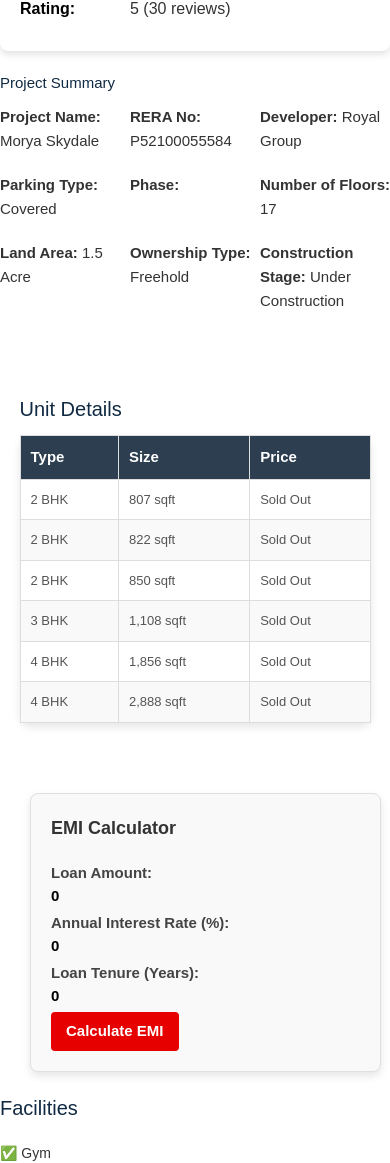
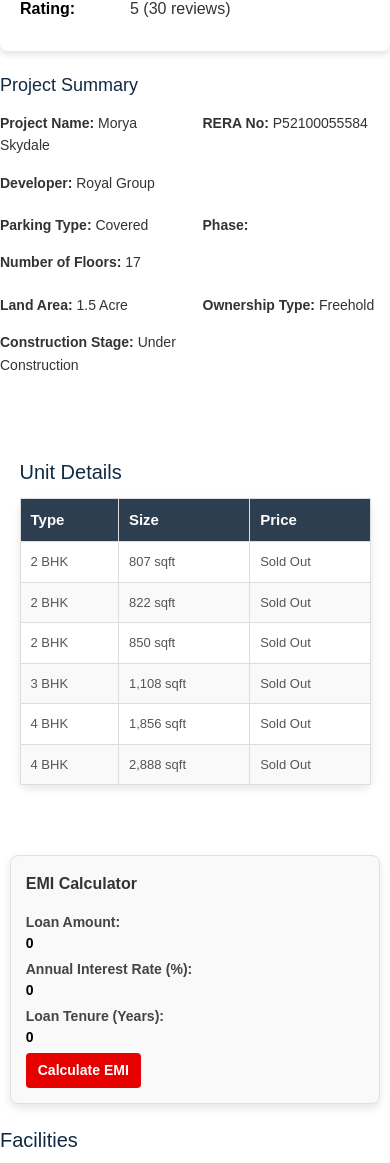
Before and after one commit to siddhantdhomse45/Realvine, a React (Vite) app: page /property/1 in a window 390 px wide. Shown: the part 788-1951 px from the top of the page. Built offline with nearby package versions, Linux system fonts and the light colour scheme.

Commit message:
third commit

```diff
--- a/src/page/property/property-detail.css
+++ b/src/page/property/property-detail.css
@@ -500,44 +500,54 @@
 
 @media (max-width: 768px) {
   .facilities-container {
-    flex-direction: column; /* Stack columns vertically */
-    gap: 20px; /* Reduce gap between columns */
+    flex-direction: column; /* Stack items vertically */
+    gap: 20px; /* Reduce gap for smaller screens */
     margin-left: 0; /* Adjust margin for better alignment */
   }
 
   .facilities-column {
-    gap: 15px; /* Slightly increase gap between items in a column */
+    gap: 15px; /* Slightly increase the gap between items in each column */
   }
 
   .facility-item {
-    font-size: 14px; /* Reduce font size for better readability */
-    line-height: 1.4; /* Adjust line height */
+    font-size: 14px; /* Adjust font size for readability on tablets */
+    line-height: 1.4; /* Reduce line height slightly */
   }
 }
 
+.project-summary {
+  margin-bottom: 30px;
+  gap: 20px;
+  /* margin-right: 100px; */
+  /* margin-right: 30px; */
 
-
-@media (max-width: 768px) {
-  .project-summary {
-    margin-bottom: 20px; /* Adjust margin for better fit */
-    gap: 15px; /* Reduce gap for smaller screens */
-    /* Remove unnecessary right margins for simplicity */
 }
 
 .project-summary h3 {
-    font-size: 1.8rem; /* Slightly reduce font size for tablets */
-    margin-bottom: 10px; /* Adjust spacing below the heading */
+  font-size: 2rem;
+  margin-bottom: 15px;
 }
-}
-@media screen and (max-width: 768px) {
+
+@media (max-width: 768px) {
+  /* Project Summary adjustments */
   .project-summary {
-    margin-bottom: 20px; /* Reduce the margin for smaller screens */
-    gap: 15px; /* Adjust the gap to fit smaller layouts */
+    margin-bottom: 20px;
+    gap: 15px;
   }
 
   .project-summary h3 {
-    font-size: 1.5rem; /* Smaller font size for headings */
-    margin-bottom: 10px; /* Reduce the spacing below the heading */
+    font-size: 1.8rem;
+    margin-bottom: 12px;
+  }
+
+  /* Horizontal Layout adjustments */
+  .horizontal-layout {
+    grid-template-columns: repeat(2, 1fr); /* 2 columns for tablets */
+    gap: 15px; /* Gap between columns */
+  }
+
+  .horizontal-layout div {
+    font-size: 1.4rem; /* Slightly smaller font for readability */
   }
 }
 
@@ -668,38 +678,44 @@
   color: #666666;
 }
 
-
 @media (max-width: 768px) {
-.contact-section h3 {
-  font-size: 18px;
-  margin-bottom: 15px;
+  .emi-calculator {
+    width: 95%; /* Increase width for better use of screen space */
+    margin-left: auto;
+    margin-right: auto;
+    padding: 1.5rem; /* Reduce padding */
   }
 
-.contact-form {
-  padding: 10px;
+  .emi-calculator h3 {
+    font-size: 1.6rem; /* Adjust heading size */
+    margin-bottom: 1.5rem;
   }
 
-.contact-form .form-group label {
-  font-size: 12px;
+  .emi-calculator label {
+    font-size: 1.4rem; /* Reduce label font size */
   }
 
-.contact-form input,
-.contact-form textarea {
-  padding: 10px;
-  font-size: 12px;
+  .emi-calculator input[type="text"] {
+    font-size: 1.4rem; /* Adjust font size for input */
   }
 
-.contact-form .btn-submit {
-  font-size: 14px;
-  padding: 10px;
+  .emi-calculator button {
+    padding: 0.7rem 1.2rem; /* Adjust button padding */
+    font-size: 1.4rem; /* Adjust button font size */
   }
 
-.form-group label:last-of-type {
-  font-size: 12px;
+  .emi-result {
+    font-size: 1.4rem; /* Adjust result font size */
+    padding: 1rem; /* Reduce padding */
   }
 
-.form-group input[type="checkbox"] {
-  width: 18px;
-  height: 18px;
+  .emi-calculator .loan-details {
+    flex-direction: column; /* Stack loan details vertically */
+    align-items: flex-start;
+  }
+
+  .emi-calculator .loan-details input {
+    width: 100%; /* Full width for inputs */
+    margin-top: 0.5rem;
   }
 }
```
Lines whose indentation alone changed are shown as unchanged.
